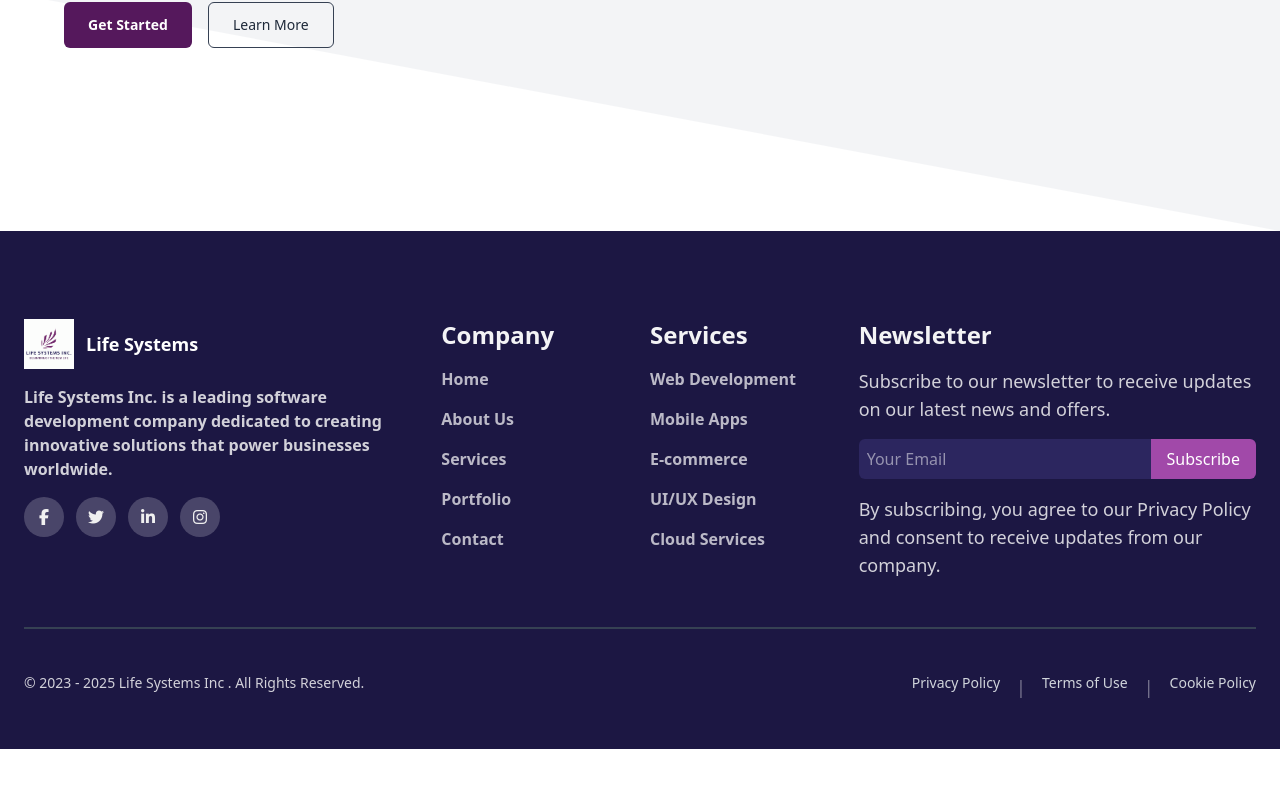
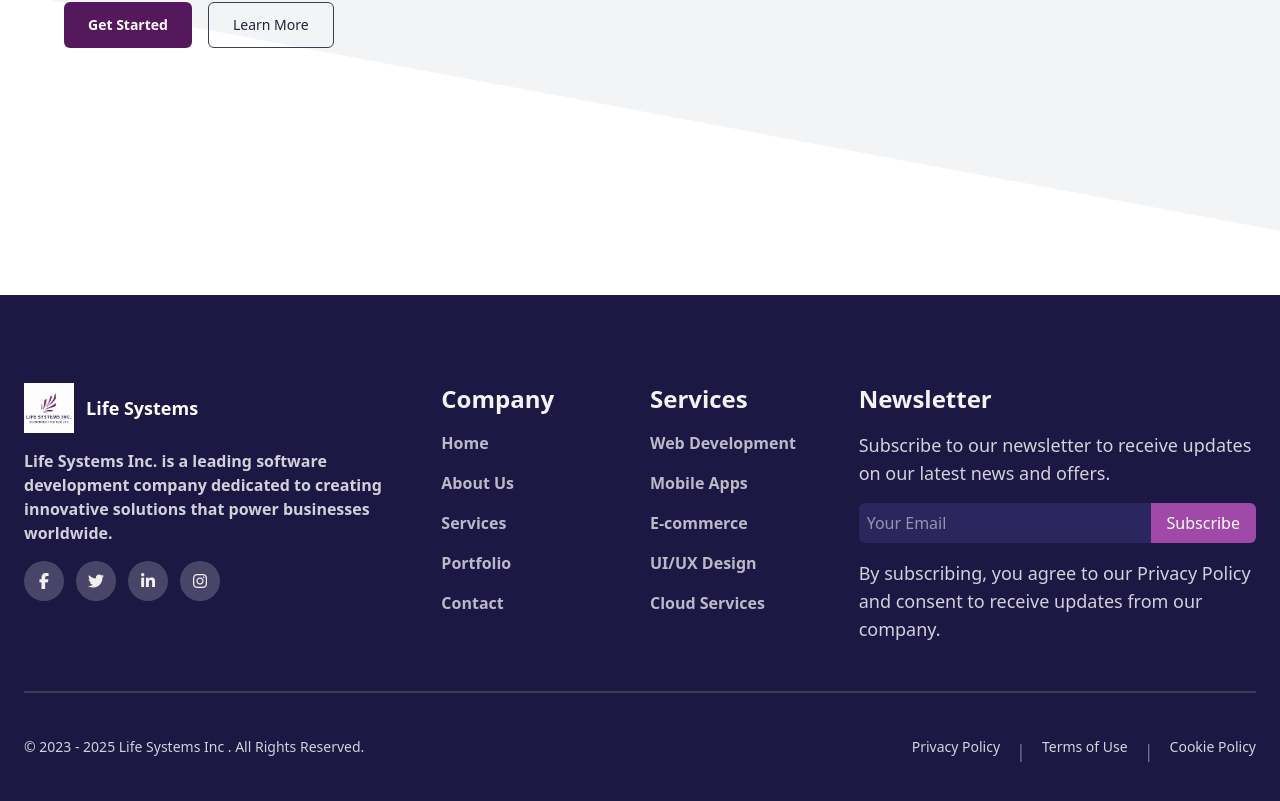
Before and after one commit to Life-Systems-PVT-LTD/Life-Systems-Web, a Next.js app in the folder life_systems/: page / in a window 1280 px wide. Shown: the part 569-1370 px from the top of the page. Before the commit the page ends 1318 px from the top, so only its background shows below. Built offline with nearby package versions, Linux system fonts and the light colour scheme.

Commit message:
completed and updated

```diff
--- a/life_systems/src/app/layout.tsx
+++ b/life_systems/src/app/layout.tsx
@@ -1,7 +1,7 @@
 import type { Metadata } from "next";
 import { Geist, Geist_Mono } from "next/font/google";
 import "./globals.css";
-import Footer from "./components/Footer/Footer";
+import Footer from "../components/Footer/Footer";
 
 import Navbar from "../components/NavBar/navbar";
 
@@ -43,7 +43,12 @@ export default function RootLayout({ children, }: Readonly<{ children: React.Rea
 
         {children}
 
-        <Footer />
+        <div className="mt-16">
+
+          <Footer />
+
+        </div>
+
 
       </body>
 
```
Also changed, not shown: life_systems/src/components/Footer/Footer.tsx (renamed from life_systems/src/app/components/Footer/Footer.tsx).
